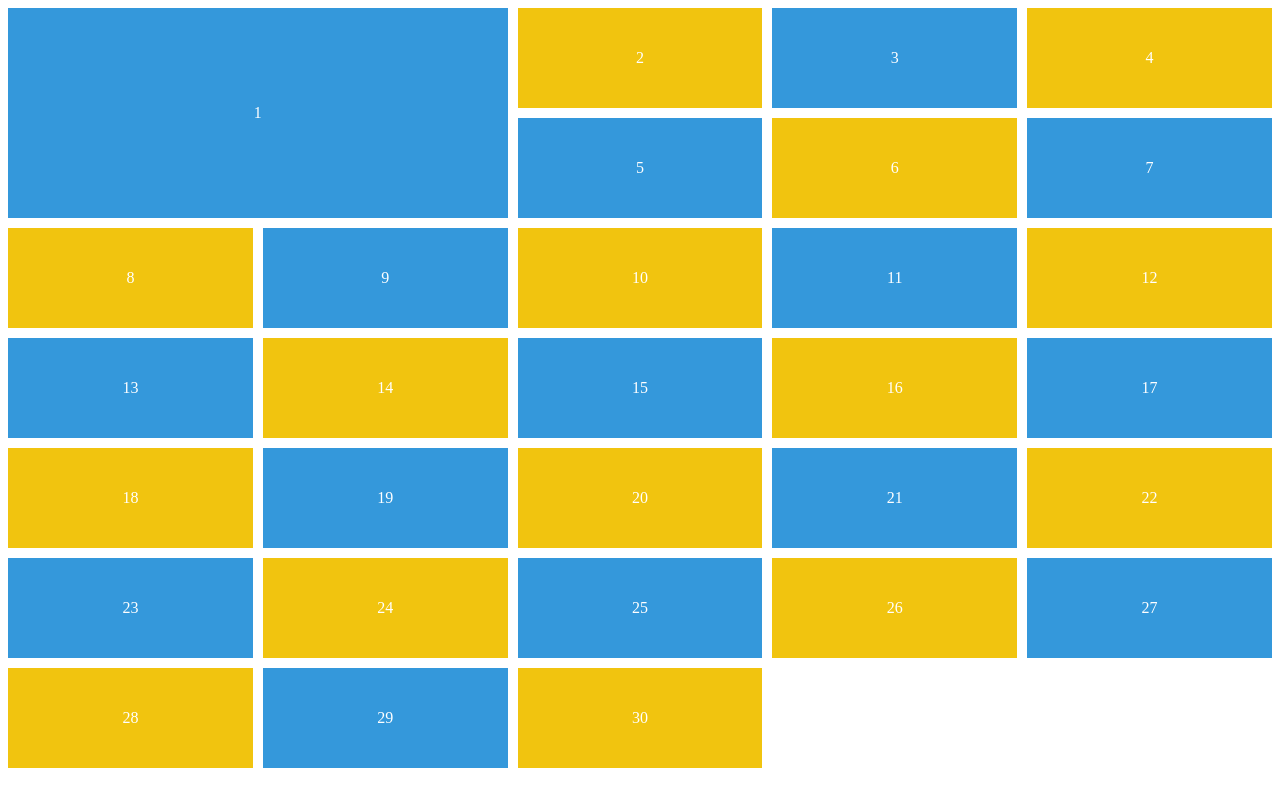
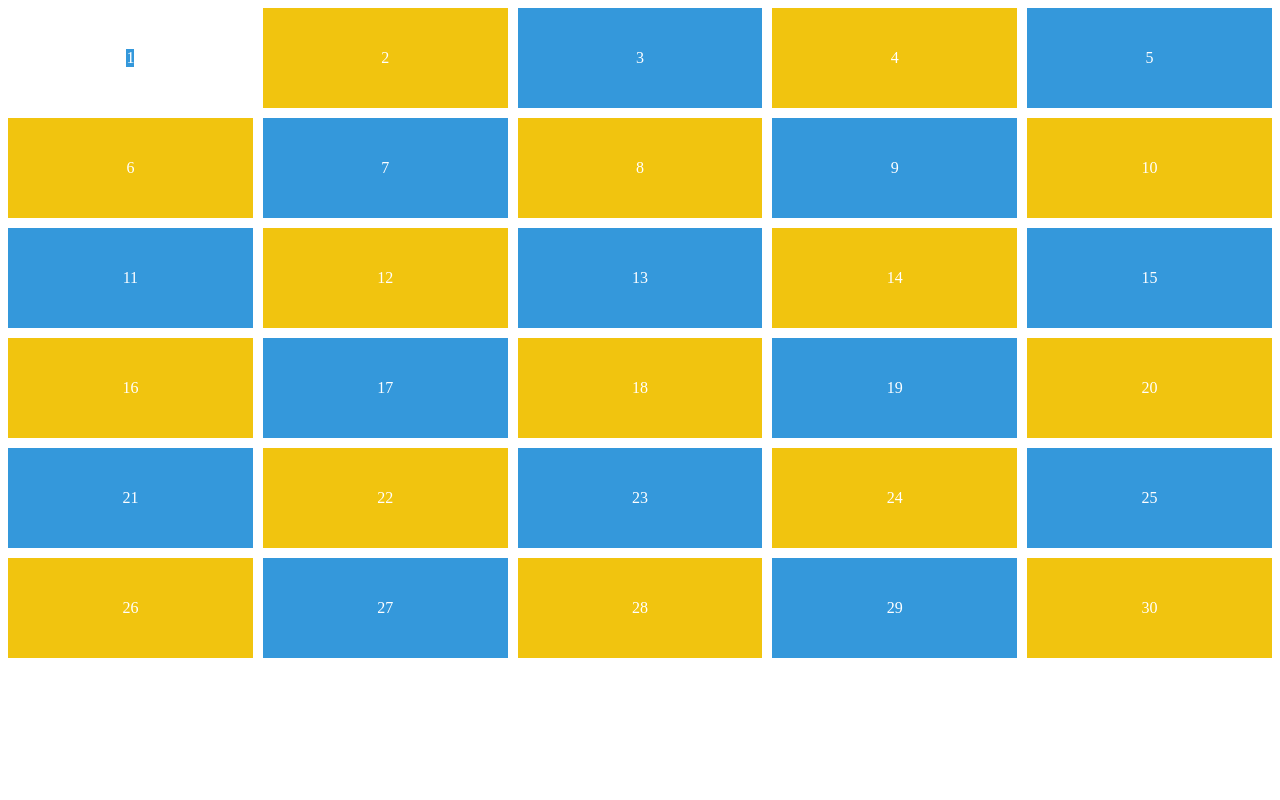
Before and after one commit to chicrock/css-practice, a plain HTML site: page grid.html in a window 1280 px wide. Drawn offline with Linux system fonts and the light colour scheme.

Commit message:
Place self

```diff
--- a/grid.html
+++ b/grid.html
@@ -104,10 +104,15 @@
         background-color: #3498db;
       }
       .box:first-child {
+        /* Same as justify-self: center;
+        align-self: center; */
+        place-self: center center;
         /* rowStart / columnStart / rowEnd / columnEnd
         grid-area: 2 / span 3 / 4 / -1;
         */
+        /*
         grid-area: span 2 / span 2;
+        */
         /* grid-row-start: 2;
         grid-row-end: 5; */
         /*
```
Also changed, not shown: README.md.
